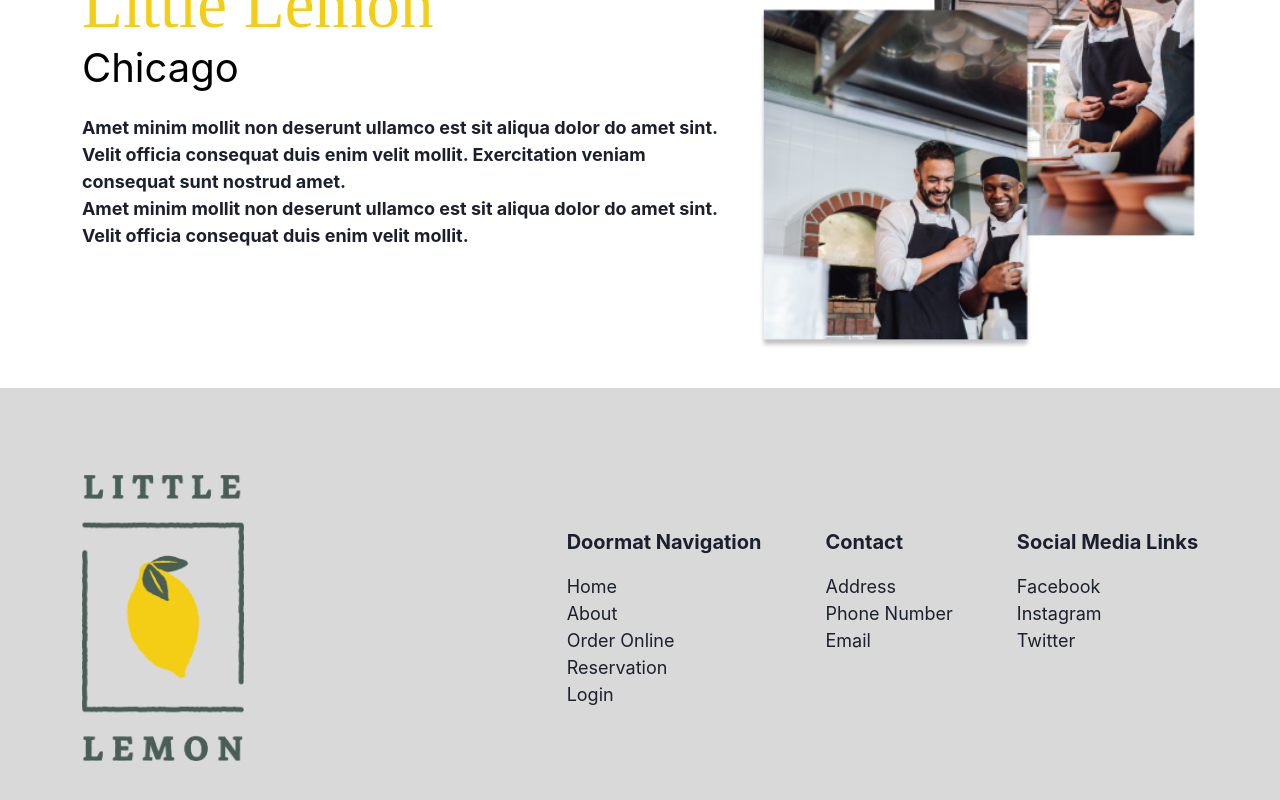
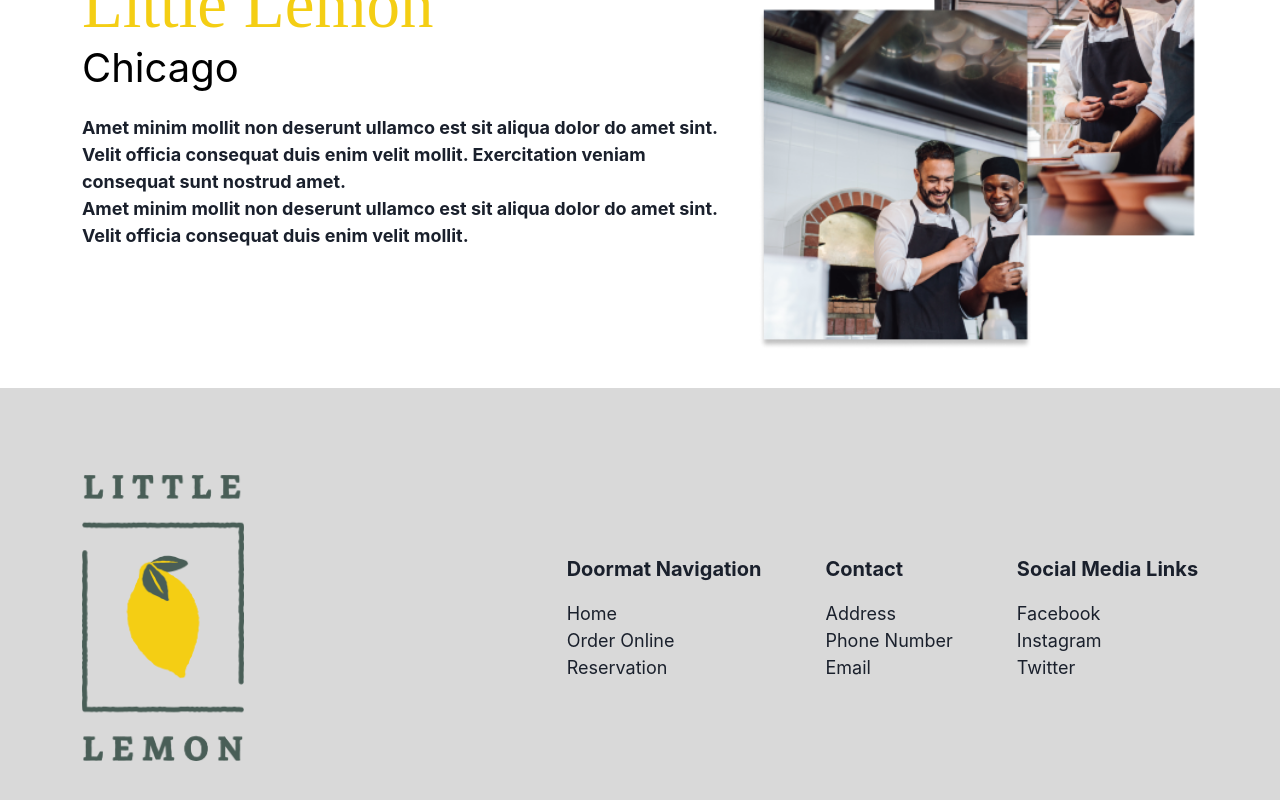
Before and after one commit to hassanaboukhalil/little_lemon_restaurant, a React (Create React App) app: page / in a window 1280 px wide. Shown: the part 1619-2419 px from the top of the page. Built offline with nearby package versions, Linux system fonts and the light colour scheme.

Commit message:
refactor Footer component: update navigation links for better user flow

```diff
--- a/src/components/layout/Footer.js
+++ b/src/components/layout/Footer.js
@@ -14,16 +14,10 @@ export default function Footer() {
                 <Link to="/">Home</Link>
               </li>
               <li>
-                <Link to="/about">About</Link>
+                <Link to="/menu-page">Order Online</Link>
               </li>
               <li>
-                <Link to="/menu">Order Online</Link>
-              </li>
-              <li>
-                <Link to="/booking">Reservation</Link>
-              </li>
-              <li>
-                <Link to="/login">Login</Link>
+                <Link to="/booking-page">Reservation</Link>
               </li>
             </ul>
           </div>
```
